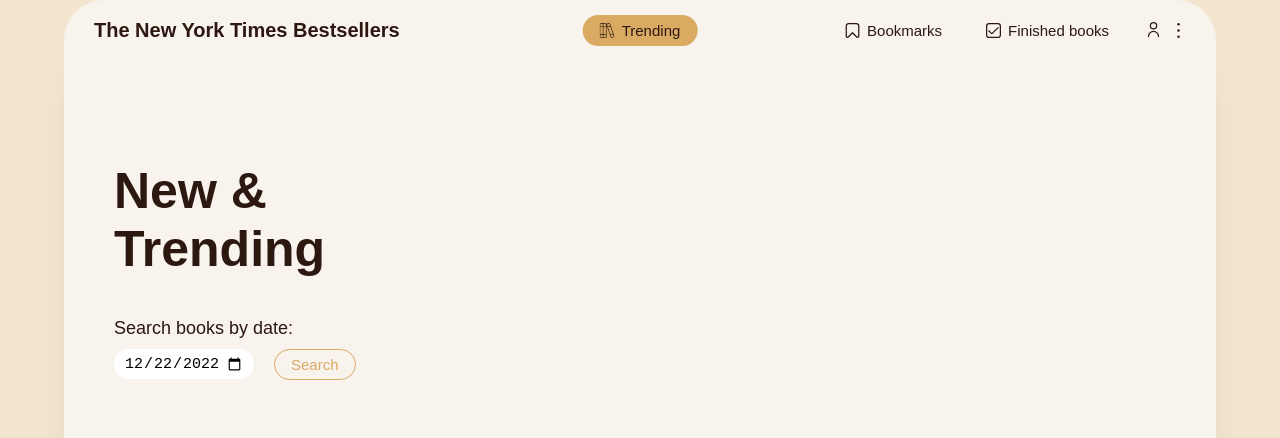
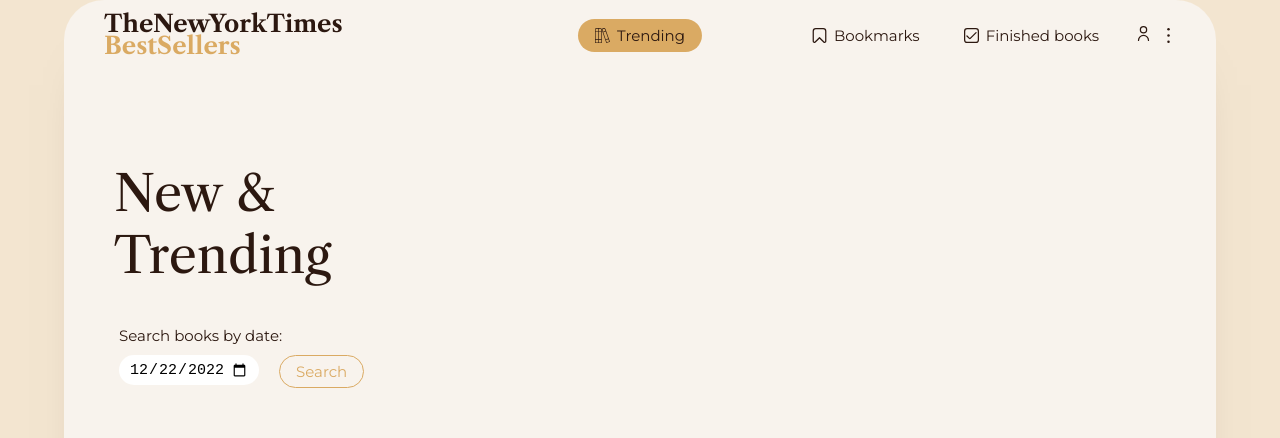
Before and after one commit to uv95/NYTimes-Bestsellers_frontend, a React (Create React App) app: page / in a window 1280 px wide. Shown: the top 438 px of the page. Built offline with nearby package versions, Linux system fonts and the light colour scheme; no server answers.

Commit message:
changed logo and font

```diff
--- a/src/components/AboveShelf/aboveShelf.scss
+++ b/src/components/AboveShelf/aboveShelf.scss
@@ -11,9 +11,6 @@
     width: 34%;
     padding-top: 7rem;
     padding-left: 2rem;
-    & p {
-      font-size: 2rem;
-    }
   }
   &__right {
     width: 61%;
@@ -25,5 +22,7 @@
 
   & h2 {
     font-size: 5rem;
+    font-family: 'Libre Caslon Text', serif;
+    font-weight: 400;
   }
 }
--- a/src/components/BookDetails/bookDetails.scss
+++ b/src/components/BookDetails/bookDetails.scss
@@ -10,10 +10,14 @@
   }
   &-title {
     font-size: 3rem;
+    font-family: 'Libre Caslon Text', serif;
   }
   &-author {
+    font-size: 1.5rem;
   }
-  &-genre {
+
+  &-description {
+    font-family: 'Libre Caslon Text', serif;
   }
 
   &__buttons {
@@ -35,6 +39,7 @@
       &-title {
         font-size: 1.5rem;
         margin-bottom: 1rem;
+        font-family: 'Libre Caslon Text', serif;
       }
       &-author {
         font-size: 1.2rem;
--- a/src/components/ChooseDate/chooseDate.scss
+++ b/src/components/ChooseDate/chooseDate.scss
@@ -2,7 +2,8 @@
 
 .chooseDate {
   margin-top: 4rem;
-  font-size: 1.8rem;
+  margin-left: 0.5rem;
+  font-size: 1.5rem;
 
   &__form {
     display: flex;
--- a/src/components/Header/Header.tsx
+++ b/src/components/Header/Header.tsx
@@ -8,15 +8,15 @@
 import { ReactComponent as Books } from '../../assets/icons/books.svg';
 import { ReactComponent as Dots } from '../../assets/icons/menu-dots-vertical.svg';
 
-type Props = {};
-
-const Header = (props: Props) => {
+const Header = () => {
   const [currentPage, setCurrentPage] = useState('Bestsellers');
 
   return (
     <div className="header">
       <div className="header__section header__section--1">
-        <h1>The New York Times Bestsellers</h1>
+        <h1>
+          TheNewYorkTimes<span>BestSellers</span>
+        </h1>
       </div>
 
       <div className="header__section header__section--2">
--- a/src/components/Header/header.scss
+++ b/src/components/Header/header.scss
@@ -1,14 +1,23 @@
+@import '../../index.scss';
 .header {
   display: flex;
   justify-content: space-between;
   align-items: center;
-  height: 4rem;
-  padding: 3rem 3rem;
+  height: 7rem;
+  padding: 0 4rem;
+  font-weight: 400;
 
   &__section {
-    // &--1 {
-    //   width: 20rem;
-    // }
+    &--1 {
+      font-size: 1.2rem;
+      font-family: 'Libre Caslon Text', serif;
+      font-weight: 700;
+      line-height: 2.2rem;
+      & span {
+        display: block;
+        color: $color-ui;
+      }
+    }
     &--2 {
       position: absolute;
       left: 50%;
--- a/src/components/Slider/Slider.tsx
+++ b/src/components/Slider/Slider.tsx
@@ -1,4 +1,4 @@
-import React, { useState, useEffect } from 'react';
+import React, { useState } from 'react';
 import './slider.scss';
 import { ReactComponent as LeftArrow } from '../../assets/icons/left.svg';
 import { ReactComponent as RightArrow } from '../../assets/icons/right.svg';
--- a/src/index.scss
+++ b/src/index.scss
@@ -1,3 +1,5 @@
+@import url('https://fonts.googleapis.com/css2?family=Libre+Caslon+Text:wght@400;700&family=Montserrat:wght@300;400;600&display=swap');
+
 //variables
 $color-background: rgba(243, 229, 208, 1);
 $color-shelf-light: rgba(248, 243, 237, 1);
@@ -38,6 +40,7 @@
   box-sizing: border-box;
   font-family: Arial, Helvetica, sans-serif;
   color: $color-font;
+  font-family: 'Montserrat', sans-serif;
 }
 
 main {
```
